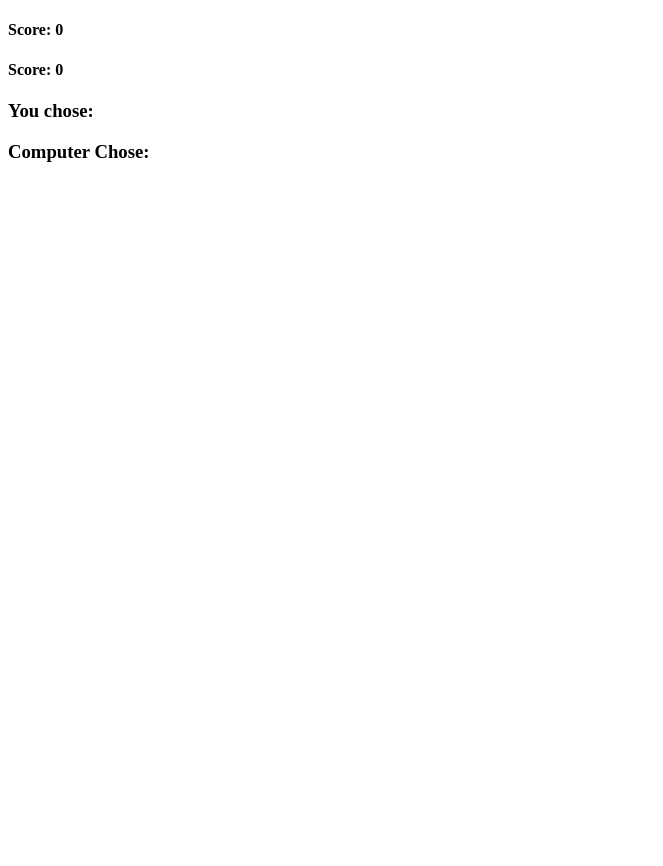
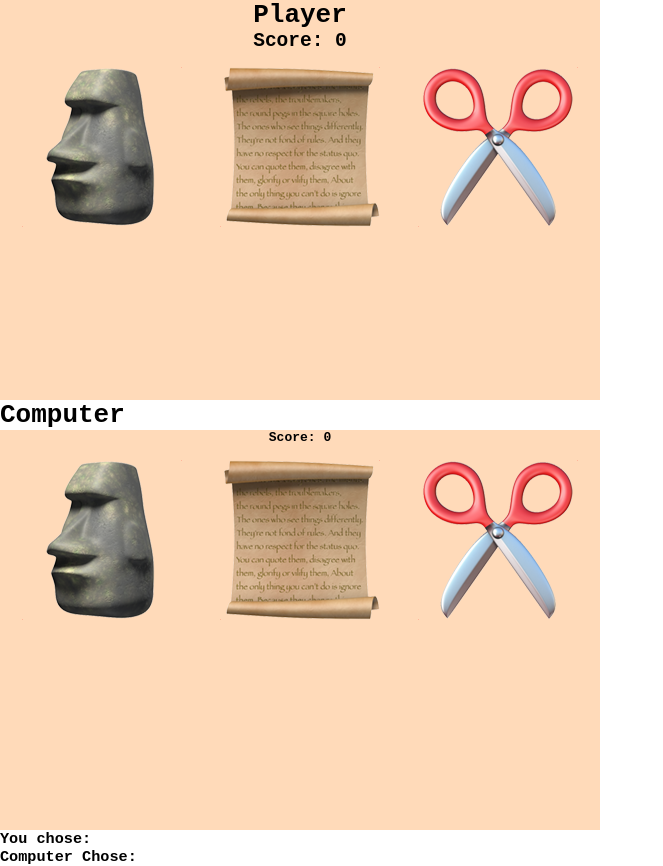
Before and after one commit to samirwastaken/rpsUI, a plain HTML site: page index.html in a window 1280 px wide. Shown: the whole page, without its empty margins (0-663 px from the left). Before the commit the page ends 800 px from the top, so only its background shows below. Drawn offline with Linux system fonts and the light colour scheme.

Commit message:
adding CSS to the Rock Paper Scissors Game

```diff
--- a/index.html
+++ b/index.html
@@ -8,15 +8,21 @@
 </head>
 <body>
     <div class="playerSection">
-        <h4 class = "playerScore">Score: 0</h4>
+        <h1>Player</h6>
+        <h2 class = "playerScore">Score: 0</h4>
         <div class="playerChoices">
-
+            <img src="/images/rock.png" alt="rock" id="rock" class = "choice">
+            <img src="/images/paper.png" alt="paper" id="rock" class = "choice">
+            <img src="/images/scissors.png" alt="scissors" id="scissors" class = "choice">
         </div>
     </div>
+    <h1>Computer</h1>
     <div class="computerSection">
         <h4 class = "computerScore">Score: 0</h4>
         <div class="computerChoices">
-
+            <img src="/images/rock.png" alt="rock" class = "choice">
+            <img src="/images/paper.png" alt="paper" class = "choice">
+            <img src="/images/scissors.png" alt="scissors" class = "choice">
         </div>
     </div>
     <div class="gameScreen">
@@ -24,7 +30,9 @@
         <h3 class="computerChoice">Computer Chose: </h3>
         <h3 class="roundWinner"> </h3>
     </div>
+    <div class="winnerAnnouncement">
 
+    </div>
 
     <script src = "script.js"></script>
 </body>
--- a/styles.css
+++ b/styles.css
@@ -0,0 +1,25 @@
+*{
+    font-family: monospace;
+    margin: 0px;
+}
+
+.playerSection
+{
+    text-align: center;
+    width: 600px;
+    height: 400px;
+    background-color: peachpuff;
+}
+
+.computerSection
+{
+    text-align: center;
+    width: 600px;
+    height: 400px;
+    background-color: peachpuff;
+}
+
+.choice
+{
+    margin: 15px;
+}
```
Also changed, not shown: images/paper.png (added), images/rock.png (added), images/scissors.png (added).
